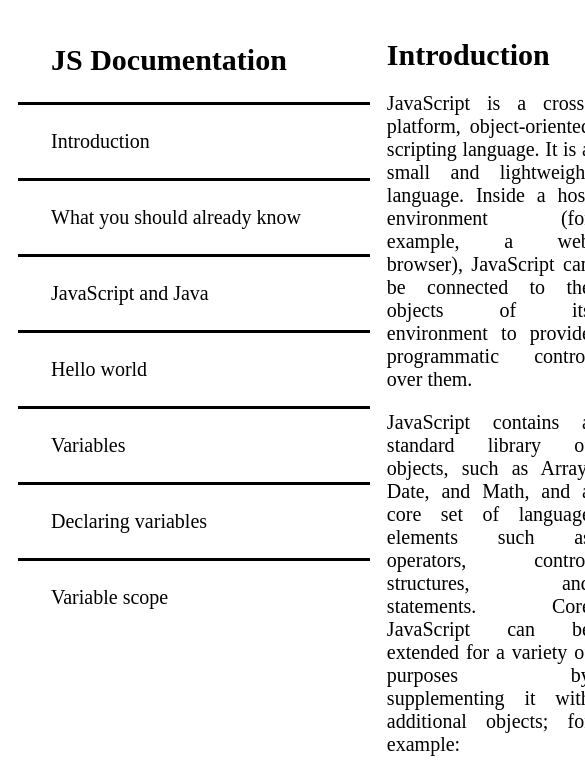
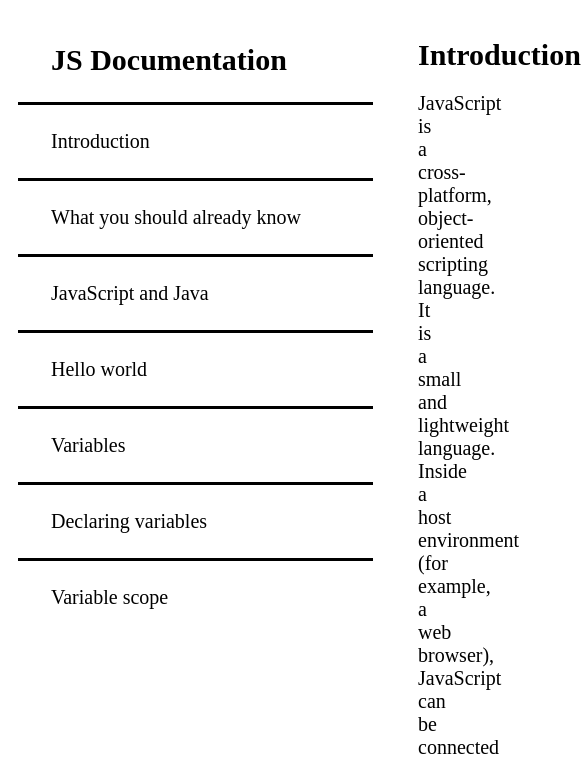
Before and after one commit to amostafa86/Technical-Documentation, a plain HTML site: page index.html in a window 390 px wide. Shown: the top 764 px of the page, 585 px wide, since content can reach past the window. Drawn offline with Linux system fonts and the light colour scheme.

Commit message:
modified

```diff
--- a/css/style.css
+++ b/css/style.css
@@ -1,9 +1,11 @@
 nav#navbar {
+
     display: flex;
     flex-direction: column;
     font-size: 20px;
     /* margin-top: 3px; */
     padding-right: 75px;
+position: fixed;
 }
 
 
@@ -15,7 +17,7 @@ body {
 }
 main{
 font-size: 20px;
-
+margin-left: 400px;
 }
 a {
     text-decoration: none;
@@ -44,8 +46,9 @@ header{
 
 @media screen and (max-width: 550px) {
     body {
+
         display: flex;
-        flex-direction: row;
+        flex-direction: column;
          font-size: 2px;
         /* padding-right: 75px; */
     }
```
